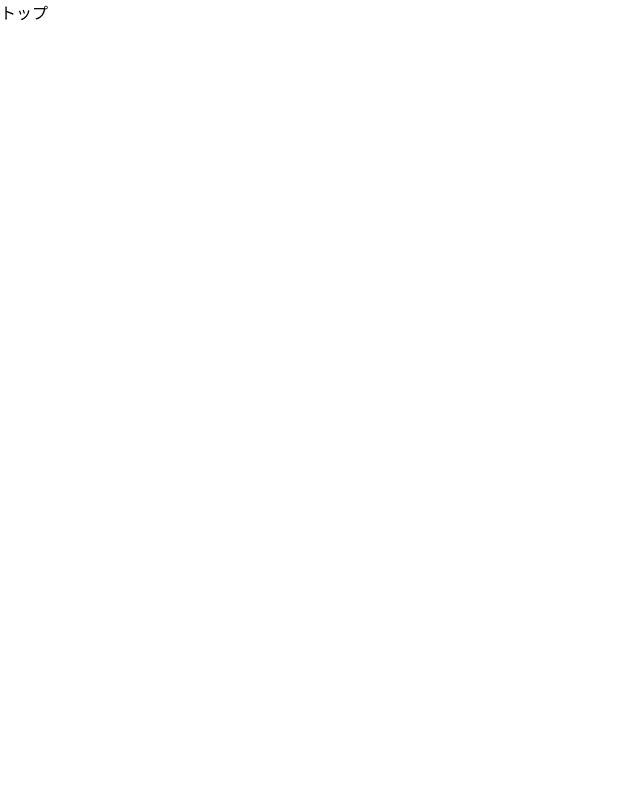
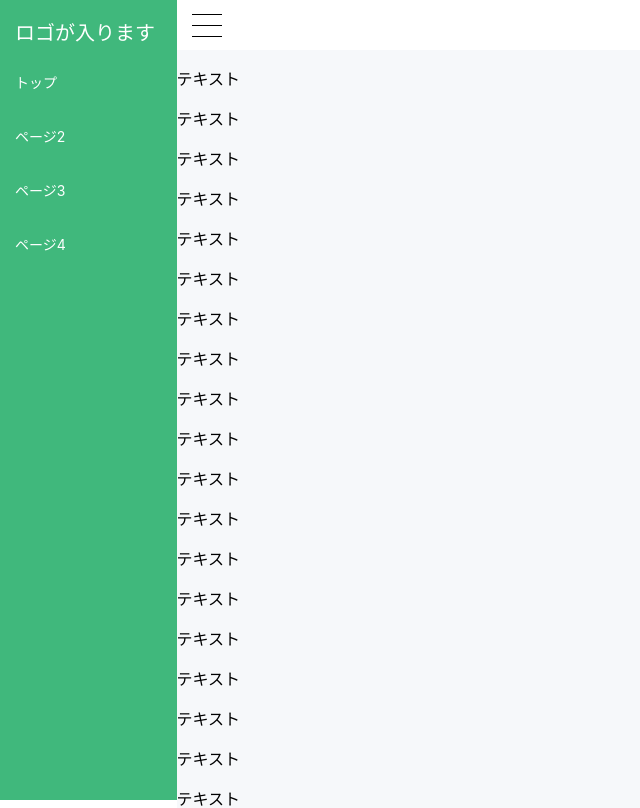
Before and after one commit to abeshi03/side-menu-template, a Next.js app: page / in a window 1280 px wide. Shown: the top 808 px of the page, without its empty margins (0-640 px from the left). Built offline with nearby package versions, Linux system fonts and the light colour scheme.

Commit message:
矢印アニメーションを追加

```diff
--- a/components/layouts/Layout.module.scss
+++ b/components/layouts/Layout.module.scss
@@ -0,0 +1,136 @@
+.root {
+
+  $paddings: 15px;
+
+  display: flex;
+  width: 100%;
+
+  .sidebar {
+
+    position: -webkit-sticky; /* Safari */
+    position: sticky;
+    top: 0;
+    width: 200px;
+    height: 100vh;
+    background-color: #40B87C;
+
+    padding-left: $paddings;
+    padding-right: $paddings;
+  }
+
+
+  .logo {
+
+    display: block;
+    font-size: 20px;
+    font-weight: normal;
+    color: white;
+  }
+
+  .navigation {
+
+    position: sticky;
+    top: 0;
+  }
+
+
+  .pageName {
+    font-size: 14px;
+    color: white;
+
+    padding-top: 10px;
+    padding-bottom: 10px;
+
+    &:hover {
+
+      background-color: #1B555A;
+      margin-right: -$paddings;
+      margin-left: -$paddings;
+
+      padding-right: $paddings;
+      padding-left: $paddings;
+    }
+  }
+
+
+  .mainContent {
+
+    background: #F6F8FA;
+    width: 100%;
+  }
+
+
+  .header {
+
+    display: flex;
+    flex-direction: column;
+    justify-content: center;
+
+    height: 50px;
+
+    padding-right: $paddings;
+    padding-left: $paddings;
+
+    position: -webkit-sticky; /* Safari */
+    position: sticky;
+    top: 0;
+
+    margin-left: auto;
+
+    background-color: white;
+  }
+
+
+  .hamburger {
+
+    cursor: pointer;
+    width: 40px;
+
+
+    &:hover > .border {
+
+      background: #40B87C;
+      transition: 0.2s;
+
+
+      &:nth-child(1) {
+
+        width: 15px;
+        height: 2px;
+        transform: translateY(7px) translateX(-1px) rotate(140deg);
+      }
+
+
+      &:nth-child(2) {
+
+        height: 2px;
+      }
+
+      &:nth-child(3) {
+        width: 15px;
+        height: 2px;
+        transform: translateY(-7px) translateX(-1px) rotate(-140deg);
+      }
+    }
+  }
+
+
+  .border {
+
+    display: block;
+
+    height: 1px;
+    width: 30px;
+    background: black;
+
+    margin-bottom: 10px;
+
+
+    &:last-child {
+
+      margin-bottom: 0px;
+    }
+
+  }
+
+}
--- a/components/layouts/Layout.tsx
+++ b/components/layouts/Layout.tsx
@@ -1,10 +1,37 @@
 import { VFC, memo, ReactNode } from "react";
+import Link from "next/link";
 import styles from "./Layout.module.scss";
 
 
 type Props = {
   children: ReactNode;
 }
+
+type Navigation = {
+  icon?: JSX.Element;
+  pageName: string;
+  path: string;
+}
+
+const navigations: Navigation[] = [
+  {
+    pageName: "トップ",
+    path: "/"
+  },
+  {
+    pageName: "ページ2",
+    path: "#"
+  },
+  {
+    pageName: "ページ3",
+    path: "#"
+  },
+  {
+    pageName: "ページ4",
+    path: "#"
+  },
+
+]
 
 export const Layout: VFC<Props> = memo((props) => {
 
@@ -13,7 +40,27 @@ export const Layout: VFC<Props> = memo((props) => {
   return (
     <div className={styles.root}>
 
-      {children}
+      <aside className={styles.sidebar}>
+        <h1 className={styles.logo}>ロゴが入ります</h1>
+        {navigations.map((navigation) => (
+          <Link href={navigation.path} key={navigation.path}>
+            <a>
+              <p className={styles.pageName}>{ navigation.pageName }</p>
+            </a>
+          </Link>
+        ))}
+      </aside>
+
+      <main className={styles.mainContent}>
+        <div className={styles.header}>
+          <div className={styles.hamburger} role="button">
+            <span className={styles.border}></span>
+            <span className={styles.border}></span>
+            <span className={styles.border}></span>
+          </div>
+        </div>
+        {children}
+      </main>
     </div>
   )
 })
--- a/pages/index.tsx
+++ b/pages/index.tsx
@@ -2,7 +2,34 @@ import type { NextPage } from 'next'
 
 const Home: NextPage = () => {
   return (
-    <div>トップ</div>
+    <div>
+      <p>テキスト</p>
+      <p>テキスト</p>
+      <p>テキスト</p>
+      <p>テキスト</p>
+      <p>テキスト</p>
+      <p>テキスト</p>
+      <p>テキスト</p>
+      <p>テキスト</p>
+      <p>テキスト</p>
+      <p>テキスト</p>
+      <p>テキスト</p>
+      <p>テキスト</p>
+      <p>テキスト</p>
+      <p>テキスト</p>
+      <p>テキスト</p>
+      <p>テキスト</p>
+      <p>テキスト</p>
+      <p>テキスト</p>
+      <p>テキスト</p>
+      <p>テキスト</p>
+      <p>テキスト</p>
+      <p>テキスト</p>
+      <p>テキスト</p>
+      <p>テキスト</p>
+      <p>テキスト</p>
+      <p>テキスト</p>
+    </div>
   )
 }
 
```
